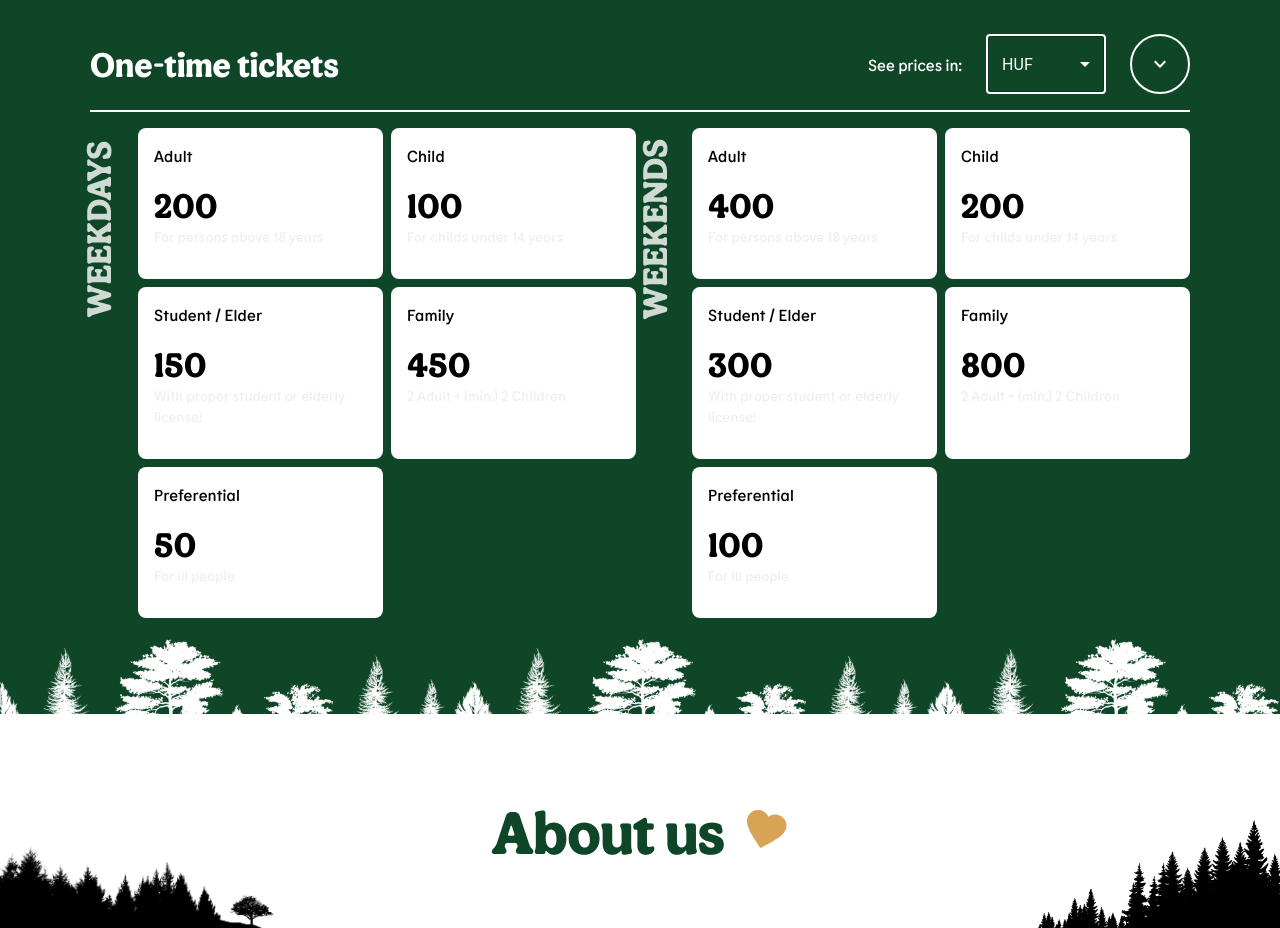
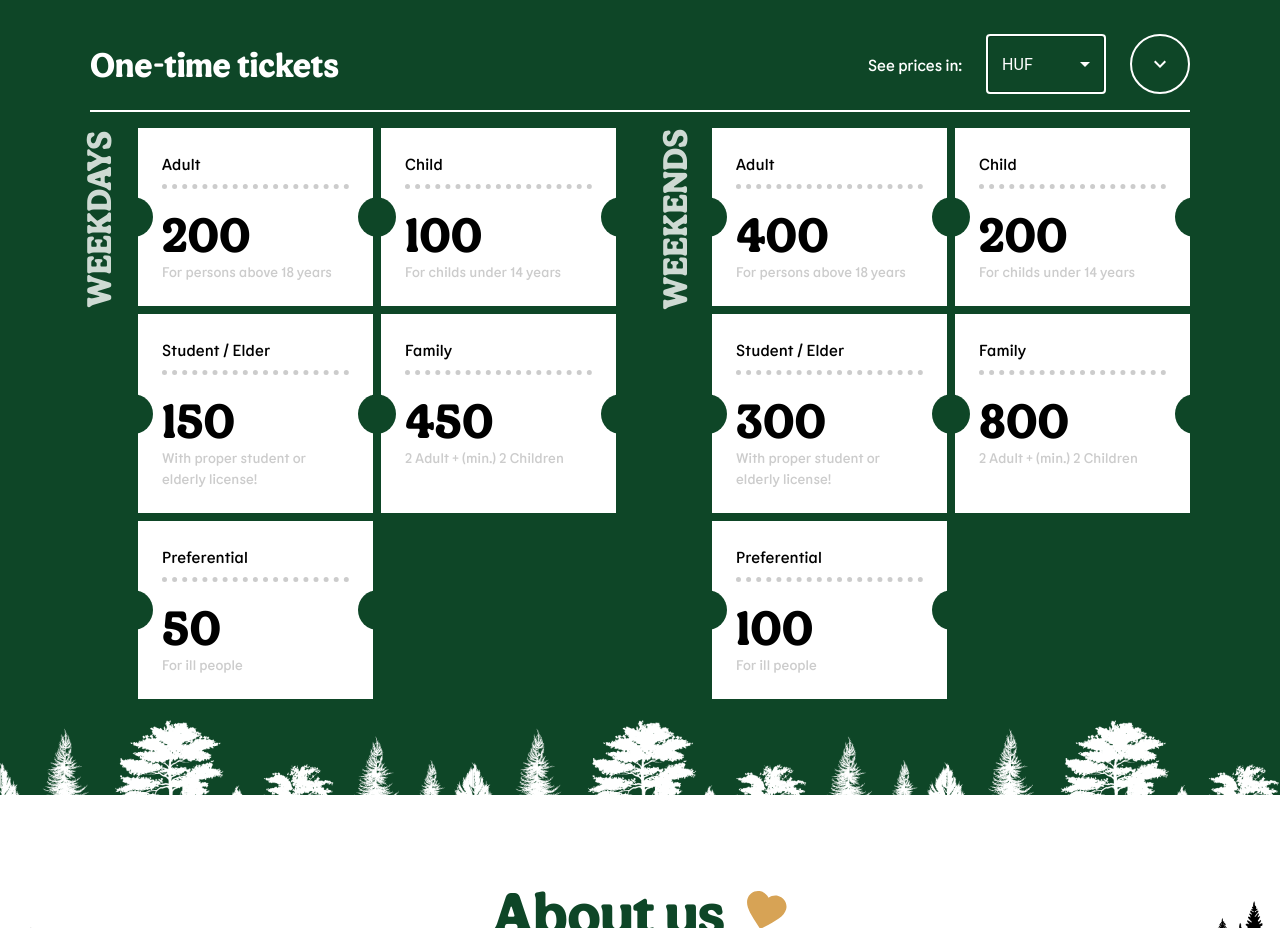
Before and after one commit to szcstamas/foxvillage, a React (Create React App) app: page / in a window 1280 px wide. Shown: the part 2760-3688 px from the top of the page. Built offline with nearby package versions, Linux system fonts and the light colour scheme.

Commit message:
styling price tickets / adding style objects to Styles.tsx

```diff
--- a/src/components/PriceSection.tsx
+++ b/src/components/PriceSection.tsx
@@ -8,7 +8,7 @@ import Select, { SelectChangeEvent } from '@mui/material/Select';
 import { ThemeProvider } from '@mui/material/styles';
 import { theme } from '../constants/Theme';
 import LocalOfferIcon from '@mui/icons-material/LocalOffer';
-import { CardSectionStyles, ContainerBoxStyles, PriceTicketStyle } from '../constants/Styles';
+import { CardSectionStyles, ContainerBoxStyles, PriceTicketRotatedText } from '../constants/Styles';
 import { motion } from 'framer-motion';
 import PriceTicket from './PriceTicket';
 
@@ -201,7 +201,7 @@ const PriceSection = ({ xDirection, priceSectionIconLightColor, priceSectionIcon
                                     display: 'flex',
                                     justifyContent: 'space-between',
                                     alignItems: 'flex-start',
-                                    gap: 1,
+                                    gap: 6,
                                     width: '100%',
                                     flexDirection: { sm: 'column', md: 'row' }
                                 }}
@@ -221,14 +221,7 @@ const PriceSection = ({ xDirection, priceSectionIconLightColor, priceSectionIcon
                                     <Typography
                                         variant='h4'
                                         color='secondary.light'
-                                        sx={{
-                                            textTransform: 'uppercase',
-                                            opacity: .8,
-                                            transform: 'rotate(-90deg)',
-                                            position: 'absolute',
-                                            top: 80,
-                                            left: -80,
-                                        }}
+                                        sx={{ ...PriceTicketRotatedText }}
                                     >
                                         weekdays
                                     </Typography>
@@ -273,14 +266,7 @@ const PriceSection = ({ xDirection, priceSectionIconLightColor, priceSectionIcon
                                     <Typography
                                         variant='h4'
                                         color='secondary.light'
-                                        sx={{
-                                            textTransform: 'uppercase',
-                                            opacity: .8,
-                                            transform: 'rotate(-90deg)',
-                                            position: 'absolute',
-                                            top: 80,
-                                            left: -80,
-                                        }}
+                                        sx={{ ...PriceTicketRotatedText }}
                                     >
                                         weekends
                                     </Typography>
--- a/src/components/PriceTicket.tsx
+++ b/src/components/PriceTicket.tsx
@@ -12,9 +12,9 @@ interface Props {
 const PriceTicket = ({ ticketTitle, ticketPrice, ticketDesc }: Props) => {
     return (
         <Box component='div' sx={{ ...PriceTicketStyle }}>
-            <Typography paragraph={true}>{ticketTitle}</Typography>
-            <Typography variant='h4'>{ticketPrice}</Typography>
-            <Typography paragraph={true} sx={{ fontSize: '14px', color: '#efefef' }}>{ticketDesc}</Typography>
+            <Typography paragraph={true} sx={{ borderBottom: '5px dotted #ccc', pb: 1 }}>{ticketTitle}</Typography>
+            <Typography variant='h3'>{ticketPrice}</Typography>
+            <Typography paragraph={true} sx={{ fontSize: '14px', color: '#ccc', m: 0 }}>{ticketDesc}</Typography>
         </Box>
     )
 }
--- a/src/constants/Styles.tsx
+++ b/src/constants/Styles.tsx
@@ -20,14 +20,6 @@ export const ContainerBoxStyles = {
     m: 'auto'
 };
 
-export const PriceTicketStyle = {
-
-    borderRadius: 2,
-    backgroundColor: '#fff',
-    p: 2
-}
-
-
 //object created from theme colors, so I can use them without using theme
 export const Colors = {
 
@@ -36,3 +28,23 @@ export const Colors = {
     light: theme.palette.secondary.light,
     dark: theme.palette.secondary.dark
 }
+
+export const PriceTicketStyle = {
+
+    position: 'relative',
+    backgroundColor: '#fff',
+    overflow: 'hidden',
+    p: 3,
+    '&::before': { content: '""', position: 'absolute', width: 40, height: 40, borderRadius: '50%', backgroundColor: Colors.primary, top: '50%', left: -5, transform: 'translate(-50%, -50%)' },
+    '&::after': { content: '""', position: 'absolute', width: 40, height: 40, borderRadius: '50%', backgroundColor: Colors.primary, top: '50%', right: -45, transform: 'translate(-50%, -50%)' },
+}
+
+export const PriceTicketRotatedText = {
+
+    textTransform: 'uppercase',
+    opacity: .8,
+    transform: 'rotate(-90deg)',
+    position: 'absolute',
+    top: 70,
+    left: -80,
+}
```
